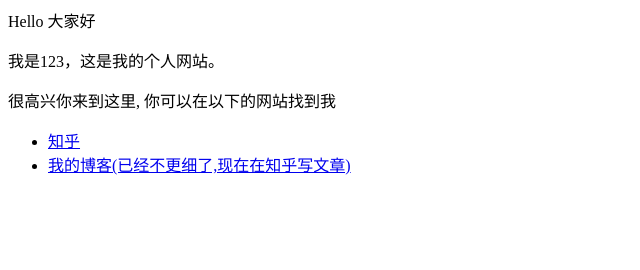
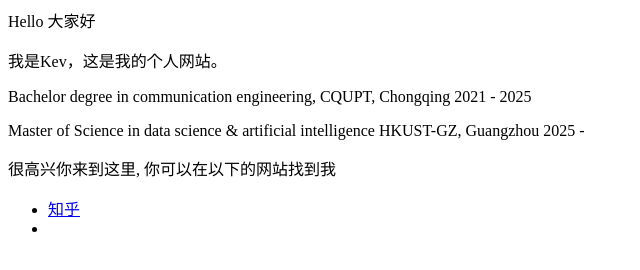
Before and after one commit to H-H902/H-H902.github.io, a plain HTML site: page index.html in a window 1280 px wide. Shown: the whole page, without its empty margins (0-640 px from the left). Drawn offline with Linux system fonts and the light colour scheme.

Commit message:
Update index.html

```diff
--- a/index.html
+++ b/index.html
@@ -1,8 +1,10 @@
 <p>Hello 大家好</p>
-<p>我是123，这是我的个人网站。 </p>
+<p>我是Kev，这是我的个人网站。 </p>
+<p>Bachelor degree in communication engineering, CQUPT, Chongqing 2021 - 2025 </p>
+<p>Master of Science in data science & artificial intelligence HKUST-GZ, Guangzhou 2025 - </p>
 <p>很高兴你来到这里, 你可以在以下的网站找到我</p>
 
 <ul>
   <li> <a href="https://www.zhihu.com/people/AJLoveChina">知乎</a> </li>
-  <li> <a href="http://hejie.nigeerhuo.com">我的博客(已经不更细了,现在在知乎写文章)</a> </li>
+  <li> <a href="http://hejie.nigeerhuo.com"></a> </li>
 </ul>
```
